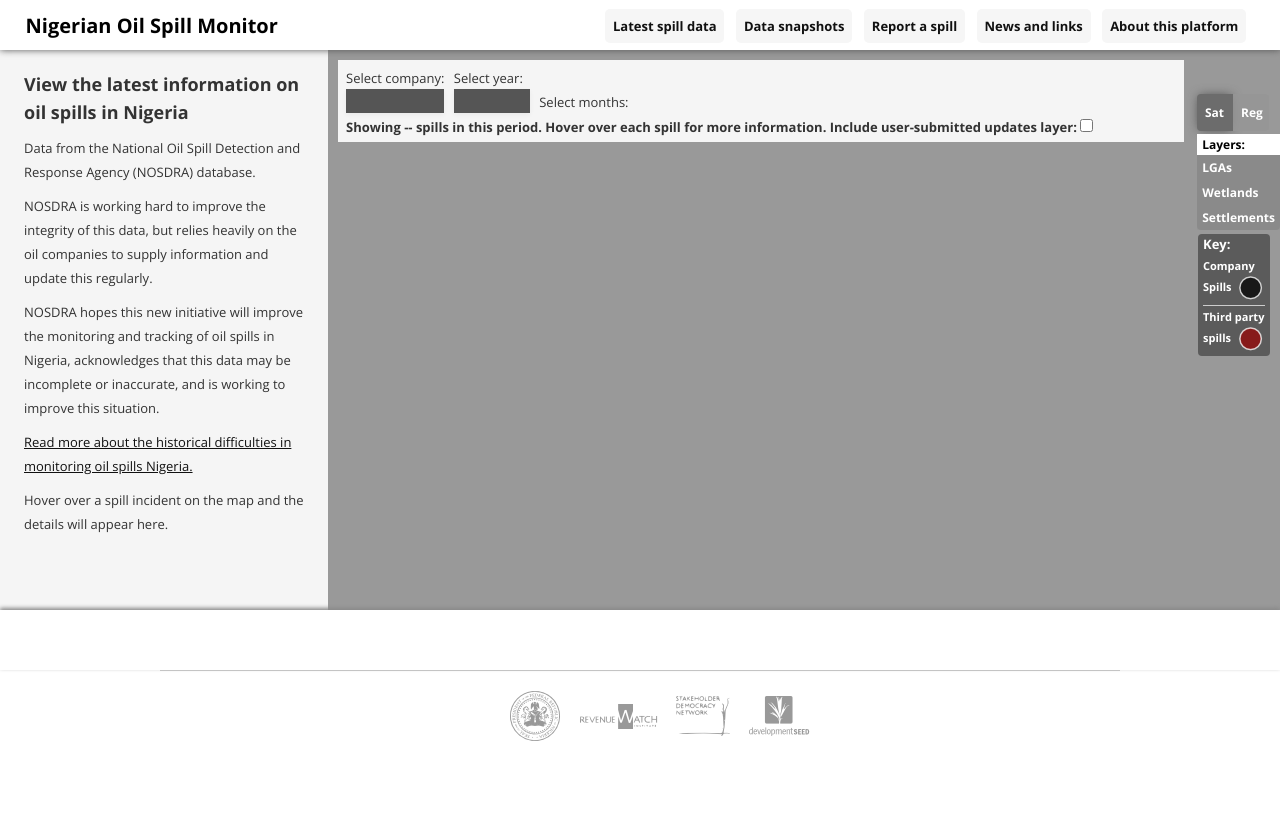
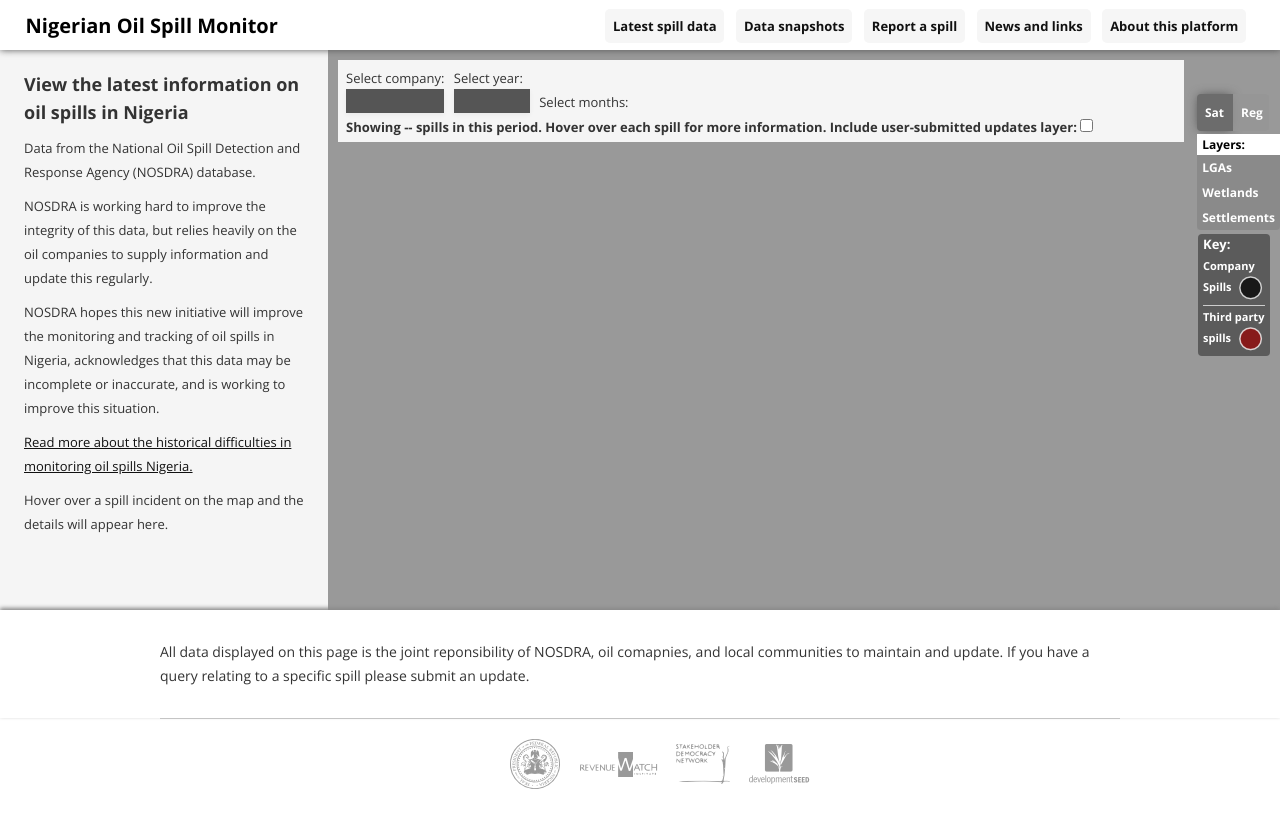
Before and after one commit to sdn4nigeria/monitoring-platform, a Jekyll site: the page built from index.html, in a window 1280 px wide. Shown: the top 828 px of the page. Built offline with Jekyll 4.4.1, drawn with Linux system fonts in a browser that asks for light colours; nearby versions of some CDN libraries; some web fonts are replaced; library files that are not in the unit come from our copies; Markdown is read by kramdown in place of the engine named in the settings.

Commit message:
Update index.html

```diff
--- a/index.html
+++ b/index.html
@@ -87,20 +87,7 @@ class: frontpage
 <!--div class='limiter clearfix'><div class='graphs'></div></div-->
 <div id='contribute'>
   <div class='limiter clearfix'>
-    <!-- [Disclaimer and company acronyms here - rory to add] -->
-    <!-- div class='submit-story col col-2'>
-      <div class='padding'>
-        <a class='action button' href='http://developmentseed.org/nigeria-citizen-map/'>Citizen Report</a>
-        <p>Access map with citizen-reported spill information.
-        </p>
-      </div>
-    </div>
-    <div class='download-data col col-2'>
-      <div class='padding'>
-        <a class='action button' href='open/data'>Get the Data</a>
-        <p>Access and download all the available data. All maps are powered by <a href='http://mapbox.com'>Mapbox</a>. Read about how you can host and retrieve maps using the <a href='http://mapbox.com/hosting/api'>Mapbox API</a>.</p>
-      </div>
-    </div -->
+All data displayed on this page is the joint reponsibility of NOSDRA, oil comapnies, and local communities to maintain and update. If you have a query relating to a specific spill please submit an update.
   </div>
 </div>
 <script type="text/javascript">
```
